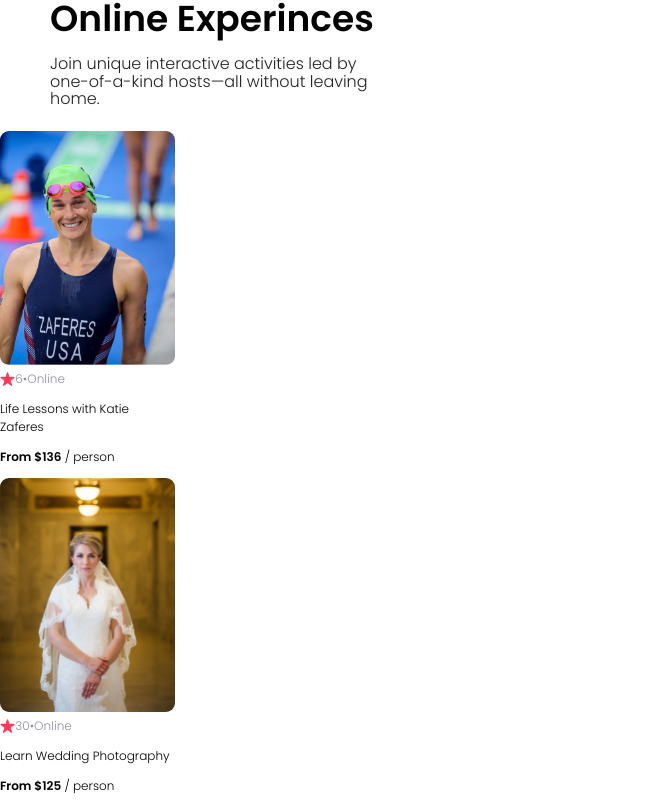
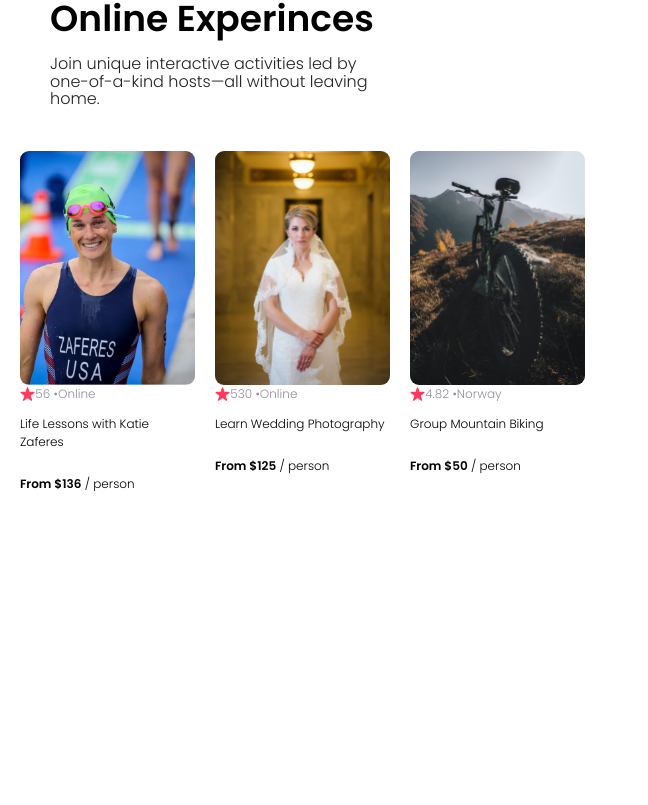
Before and after one commit to edfvr/airbnb-clone, a React (Vite) app: page / in a window 1280 px wide. Shown: the part 913-1718 px from the top of the page, without its empty margins (0-648 px from the left). After the commit the page ends 1438 px from the top, so only its background shows below. Built offline with nearby package versions, Linux system fonts and the light colour scheme.

Commit message:
Correcting errors

```diff
--- a/src/App.jsx
+++ b/src/App.jsx
@@ -9,7 +9,8 @@ export default function App() {
       <Card
       id={card.id}
       img={card.coverImg}
-      rating={card.stats.reviewCount}
+      rating={card.stats.rating}
+      reviewCount={card.stats.reviewCount}
       location={card.location}
       title={card.title}
       price={card.price}
@@ -20,7 +21,9 @@ export default function App() {
     <div>
       <Navbar />
       <Hero />
-      {cardData}
+      <section className='cards--list'>
+        {cardData}
+      </section>
     </div>
   )
 }
--- a/src/styles/_card.scss
+++ b/src/styles/_card.scss
@@ -2,6 +2,9 @@
     width: 175px;
     font-size: 12px;
     font-family: Poppins;
+    display: flex;
+    flex: 0 0 auto;
+    flex-direction: column;
 
     &--image {
         width: 100%;
@@ -14,7 +17,7 @@
     }
 
     &--star {
-        height: 14px
+        height: 14px;
     }
 
     & .grayed-out {
@@ -25,3 +28,12 @@
         font-weight: bold;
     }
 }
+
+
+.cards--list {
+    display: flex;
+    flex-direction: row;
+    flex-wrap: nowrap;
+    overflow-x: auto;
+    gap: 20px;
+}
--- a/src/styles/main.css
+++ b/src/styles/main.css
@@ -50,6 +50,9 @@
   width: 175px;
   font-size: 12px;
   font-family: Poppins;
+  display: flex;
+  flex: 0 0 auto;
+  flex-direction: column;
 }
 .card--image {
   width: 100%;
@@ -69,6 +72,14 @@
   font-weight: bold;
 }
 
+.cards--list {
+  display: flex;
+  flex-direction: row;
+  flex-wrap: nowrap;
+  overflow-x: auto;
+  gap: 20px;
+}
+
 * {
   box-sizing: border-box;
 }
```
Also changed, not shown: 1 other file (tests, documents, lock files or other folders).
